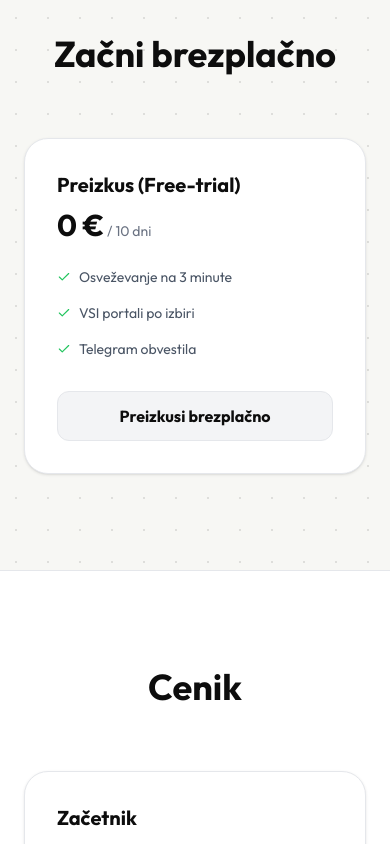
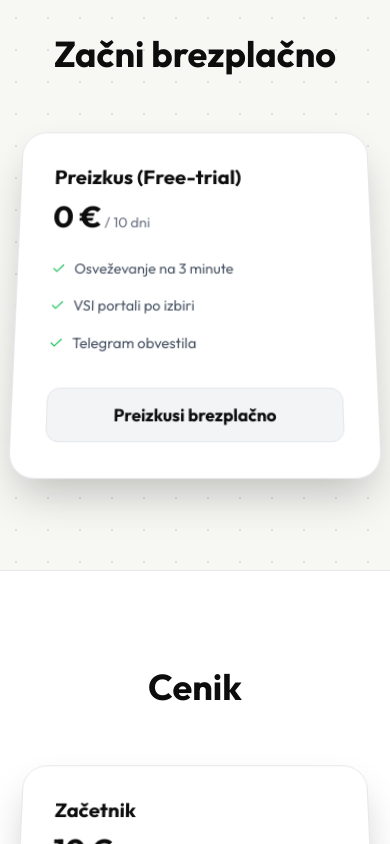
Before and after one commit to thebap-tist/WEBSITE-SCRAPER, a React (Vite) app: page / in a window 390 px wide. Shown: the part 8160-9004 px from the top of the page. Built offline with nearby package versions, Linux system fonts and the light colour scheme.

Commit message:
feat(mobile): add scroll-triggered 3D spotlight and breathing interactions to Pricing Cards

```diff
--- a/src/App.tsx
+++ b/src/App.tsx
@@ -61,8 +61,31 @@ interface PricingCardProps {
 
 const PricingCard = ({ name, price, period, features, isPro, stripeLink, onClick, buttonText = "Izberi paket" }: PricingCardProps) => {
   const ref = React.useRef<HTMLDivElement>(null);
+  const [isMobileActive, setIsMobileActive] = useState(false);
+
+  // Setup Interaction Observer for mobile spotlight effect
+  useEffect(() => {
+    // Only run intersection observer on mobile bounds
+    if (window.innerWidth > 1024) return;
+
+    // Create an intersection observer that perfectly fires when the card hits the center of screen
+    const observer = new IntersectionObserver((entries) => {
+      entries.forEach(entry => {
+        setIsMobileActive(entry.isIntersecting);
+      });
+    }, {
+      threshold: 0.7 // activates when 70% of the card is visible on screen
+    });
+
+    if (ref.current) observer.observe(ref.current);
+
+    return () => observer.disconnect();
+  }, []);
 
   function onMouseMove(e: React.MouseEvent<HTMLDivElement>) {
+    // Disable hover-driven 3d for small screen touches relying exclusively on scroll
+    if (window.innerWidth <= 1024) return;
+
     const el = ref.current;
     if (!el) return;
     const rect = el.getBoundingClientRect();
@@ -73,6 +96,8 @@ const PricingCard = ({ name, price, period, features, isPro, stripeLink, onClick
   }
 
   function onMouseLeave() {
+    if (window.innerWidth <= 1024) return;
+
     const el = ref.current;
     if (!el) return;
     el.style.transition = 'transform 0.5s cubic-bezier(0.34,1.3,0.64,1), box-shadow 0.3s ease';
@@ -84,11 +109,11 @@ const PricingCard = ({ name, price, period, features, isPro, stripeLink, onClick
       ref={ref}
       onMouseMove={onMouseMove}
       onMouseLeave={onMouseLeave}
-      className={`card-shimmer animated-border flex flex-col rounded-3xl bg-white p-8 transition-shadow duration-300 cursor-default ${
+      className={`card-shimmer animated-border flex flex-col rounded-3xl bg-white p-8 transition-all duration-500 cursor-default ${
         isPro
           ? 'border-2 border-[#0d0d0d] shadow-[0_8px_30px_-8px_rgba(0,0,0,0.18)]'
           : 'border border-gray-200 shadow-sm hover:shadow-[0_24px_50px_-10px_rgba(0,0,0,0.14)] hover:outline hover:outline-[1.5px] hover:outline-[#0d0d0d]'
-      }`}
+      } ${isMobileActive ? 'mobile-active' : ''}`}
       style={{ position: 'relative', willChange: 'transform' }}
     >
       {isPro && <div className="dynamic-island">Najboljša izbira</div>}
@@ -114,7 +139,7 @@ const PricingCard = ({ name, price, period, features, isPro, stripeLink, onClick
             isPro
               ? 'bg-[#22c55e] text-black hover:bg-[#16a34a]'
               : 'bg-gray-100 text-[#0d0d0d] border border-gray-200 hover:bg-[#0d0d0d] hover:text-white hover:border-[#0d0d0d]'
-          }`}
+          } ${isMobileActive && isPro ? 'mobile-breathing' : ''}`}
         >
           {buttonText}
         </a>
@@ -125,7 +150,7 @@ const PricingCard = ({ name, price, period, features, isPro, stripeLink, onClick
             isPro
               ? 'bg-[#22c55e] text-black hover:bg-[#16a34a]'
               : 'bg-gray-100 text-[#0d0d0d] border border-gray-200 hover:bg-[#0d0d0d] hover:text-white hover:border-[#0d0d0d]'
-          }`}
+          } ${isMobileActive && isPro ? 'mobile-breathing' : ''}`}
         >
           {buttonText}
         </button>
--- a/src/index.css
+++ b/src/index.css
@@ -89,4 +89,24 @@
   .custom-scrollbar::-webkit-scrollbar-track { background: rgba(255,255,255,0.05); border-radius: 10px; }
   .custom-scrollbar::-webkit-scrollbar-thumb { background: rgba(255,255,255,0.1); border-radius: 10px; }
   .custom-scrollbar::-webkit-scrollbar-thumb:hover { background: rgba(255,255,255,0.2); }
+
+  /* Mobile premium spotlight styling */
+  @media (max-width: 1024px) {
+    .mobile-active {
+      transform: perspective(700px) rotateX(10deg) translateY(-8px) scale(1.05);
+      box-shadow: 0 20px 40px -10px rgba(0,0,0,0.25);
+    }
+    .mobile-active::after {
+      clip-path: inset(0 0 0% 0 round 1.5rem) !important; /* reveals animated green border automatically */
+    }
+    .mobile-breathing {
+      animation: gentle-pulse 2.5s infinite;
+    }
+  }
+
+  @keyframes gentle-pulse {
+    0% { transform: scale(1); box-shadow: 0 0 0 0 rgba(34, 197, 94, 0.4); }
+    50% { transform: scale(1.03); box-shadow: 0 0 0 10px rgba(34, 197, 94, 0); }
+    100% { transform: scale(1); box-shadow: 0 0 0 0 rgba(34, 197, 94, 0); }
+  }
 }
--- a/vite.config.ts
+++ b/vite.config.ts
@@ -12,5 +12,6 @@ export default defineConfig({
   },
   server: {
     hmr: process.env.DISABLE_HMR !== 'true',
+    allowedHosts: true, // Whitelist secure tunnel forwarding domains
   },
 });
```
